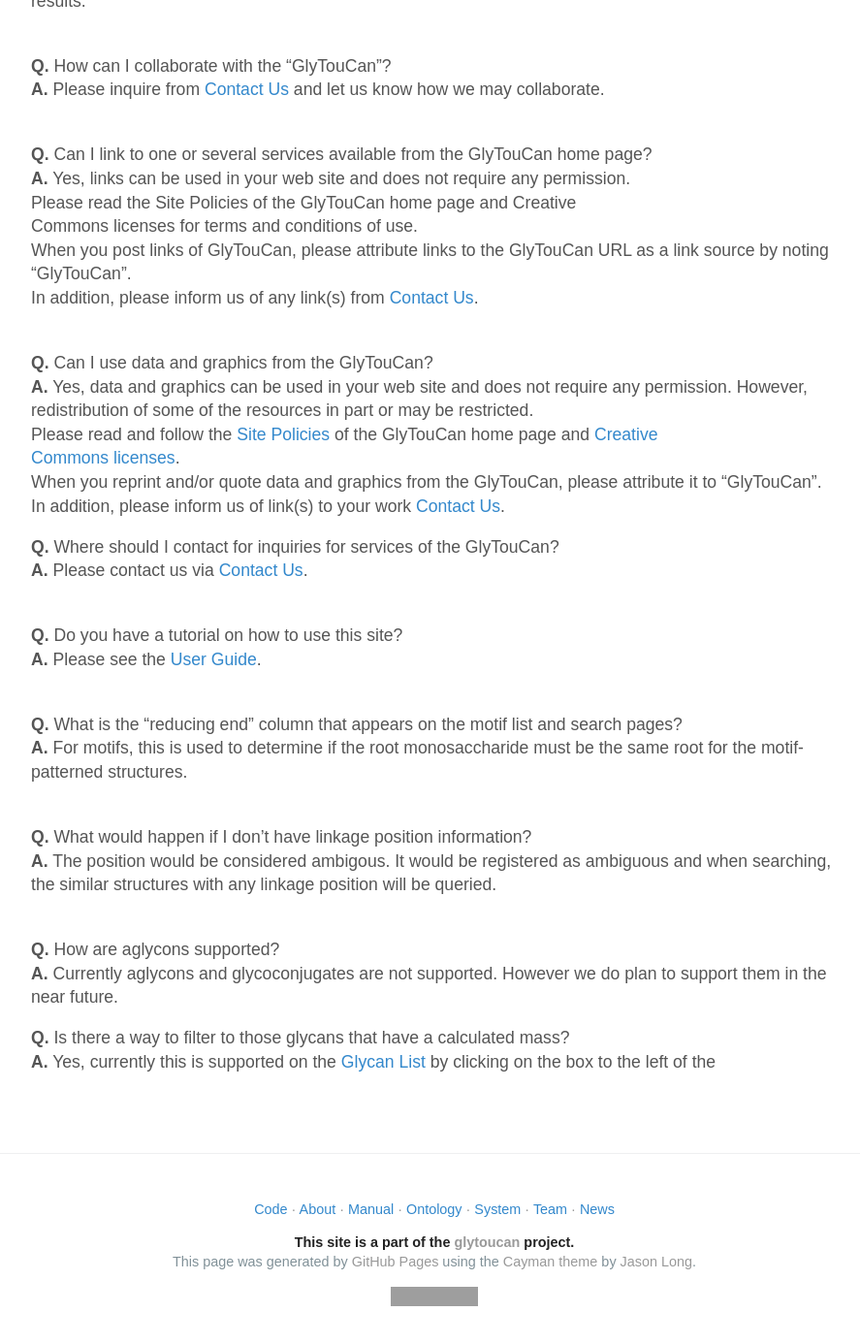
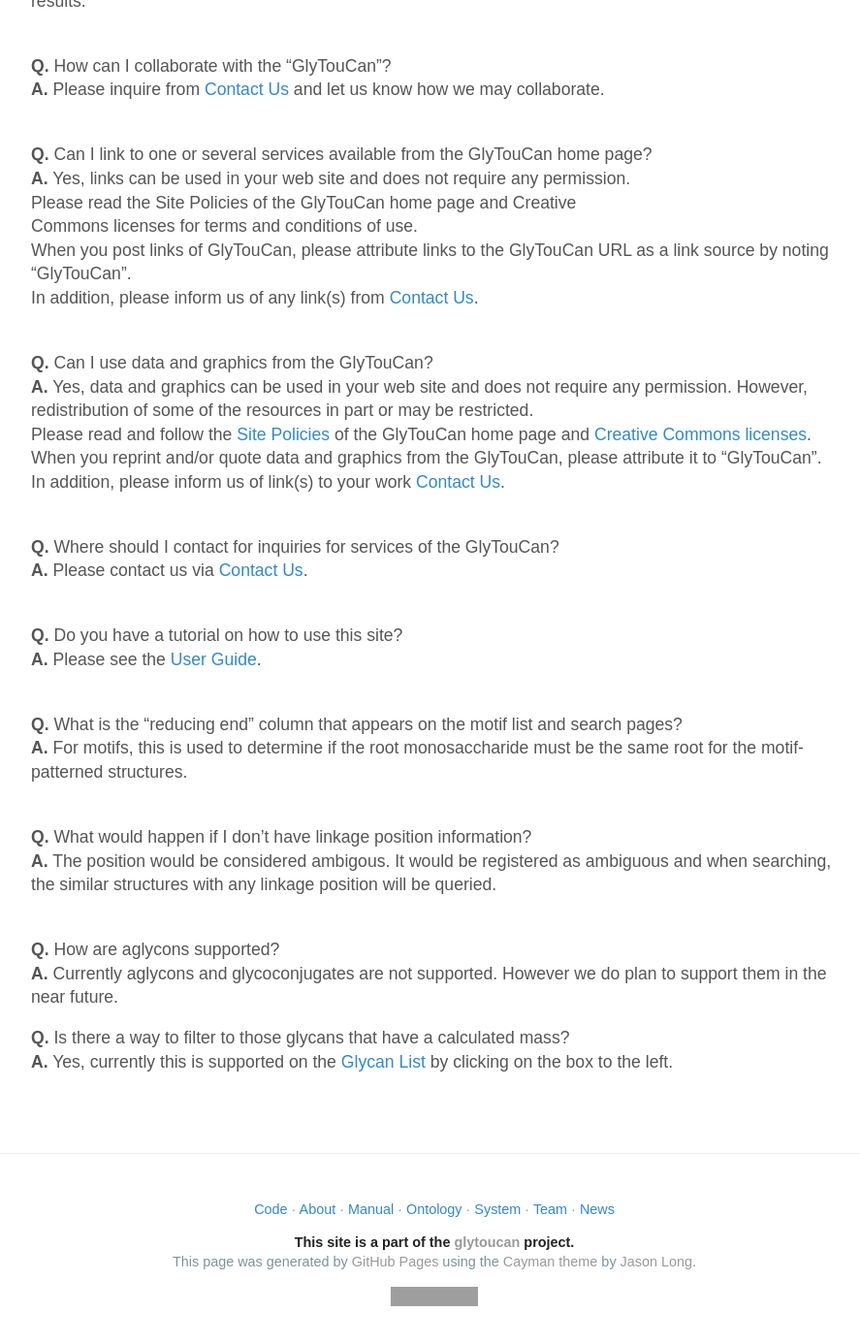
Before and after one commit to glytoucan/glytoucan, a Jekyll site: the page built from FAQ/index.md, in a window 1280 px wide and 1400 px high, scrolled down 1185 px. Shown: the top 1386 px of the window at 97% size, without its empty margins (192-1079 px from the left). Built offline with Jekyll 4.4.1, drawn with Linux system fonts in a browser that asks for light colours; nearby versions of some CDN libraries; grey boxes are pictures that could not be loaded.

Commit message:
Fixed some spacing, edit last QA
Extra space in link for Creative Commons licenses, added <br><br> to the end of the same paragraph.
last QA, A: hadn't finished sentence, "...by clicking on the box to the left of the"  deleted "of the" at the end.

```diff
--- a/FAQ/index.md
+++ b/FAQ/index.md
@@ -46,10 +46,9 @@
 
 **Q.** Can I use data and graphics from the GlyTouCan?<br>
 **A.** Yes, data and graphics can be used in your web site and does not require any permission. However, redistribution of some of the resources in part or may be restricted.<br>
-Please read and follow the [Site Policies](http://code.glytoucan.org/manual/sitePolicy) of the GlyTouCan home page and [Creative
-Commons licenses](https://creativecommons.org/licenses/by/4.0/).<br>
+Please read and follow the [Site Policies](http://code.glytoucan.org/manual/sitePolicy) of the GlyTouCan home page and [Creative Commons licenses](https://creativecommons.org/licenses/by/4.0/).<br>
 When you reprint and/or quote data and graphics from the GlyTouCan, please attribute it to “GlyTouCan”.<br>
-In addition, please inform us of link(s) to your work [Contact Us]( mailto:support@glytoucan.org).
+In addition, please inform us of link(s) to your work [Contact Us]( mailto:support@glytoucan.org).<br><br>
 
 **Q.** Where should I contact for inquiries for services of the GlyTouCan?<br>
 **A.** Please contact us via [Contact Us]( mailto:support@glytoucan.org).<br><br>
@@ -67,4 +66,4 @@
 **A.** Currently aglycons and glycoconjugates are not supported.  However we do plan to support them in the near future.
 
 **Q.** Is there a way to filter to those glycans that have a calculated mass? <br>
-**A.** Yes, currently this is supported on the [Glycan List](https://glytoucan.org/Structures) by clicking on the box to the left of the
+**A.** Yes, currently this is supported on the [Glycan List](https://glytoucan.org/Structures) by clicking on the box to the left.
```
